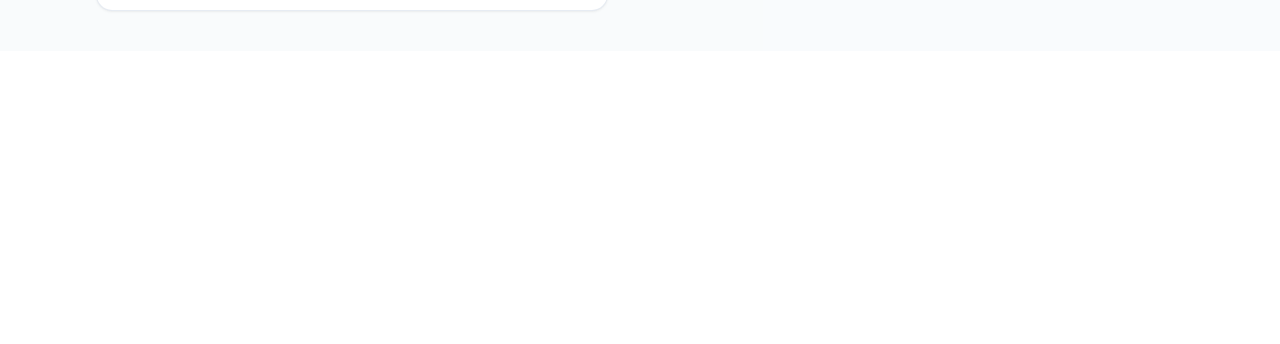
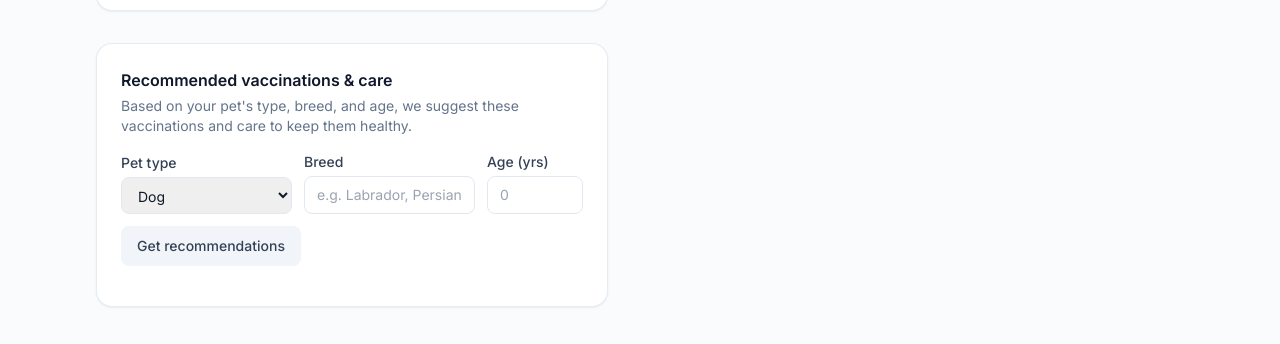
Before and after one commit to SatyamDevGenie/petsCare2025, a React (Vite) app in the folder frontend/: page /dashboard/book in a window 1280 px wide. Shown: the part 800-1144 px from the top of the page. Before the commit the page ends 851 px from the top, so only its background shows below. Built offline with nearby package versions, Linux system fonts and the light colour scheme; no server answers; sample sign-in values are in the browser's storage.

Commit message:
Recommendation using AI

```diff
--- a/frontend/src/api/ai.js
+++ b/frontend/src/api/ai.js
@@ -21,3 +21,17 @@ export async function summarizeVisitNotes(notes, getState) {
   const { data } = await api.post('/ai/summarize-notes', { notes }, config);
   return data?.data ?? { summary: '' };
 }
+
+/**
+ * Get vaccination & care recommendations for a pet (public).
+ * @param {string} petType - e.g. Dog, Cat, Bird, Other
+ * @param {number} age - Age in years (0–30)
+ * @param {string} [breed] - Optional breed (e.g. Labrador, Persian)
+ * @returns {Promise<{ recommendations: string }>}
+ */
+export async function getPetRecommendations(petType, age, breed = '') {
+  const body = { petType, age };
+  if (breed && String(breed).trim()) body.breed = String(breed).trim();
+  const { data } = await api.post('/ai/pet-recommendations', body);
+  return data?.data ?? { recommendations: '' };
+}
--- a/frontend/src/pages/petowner/BookAppointment.jsx
+++ b/frontend/src/pages/petowner/BookAppointment.jsx
@@ -5,6 +5,7 @@ import { toast } from 'react-toastify';
 import { bookAppointment } from '../../store/slices/appointmentSlice';
 import { getDoctors } from '../../store/slices/doctorSlice';
 import { clearAppointmentError } from '../../store/slices/appointmentSlice';
+import { getPetRecommendations } from '../../api/ai';
 import Input from '../../components/common/Input';
 import Button from '../../components/common/Button';
 import Card from '../../components/common/Card';
@@ -31,6 +32,11 @@ export default function BookAppointment() {
   const [selectedDate, setSelectedDate] = useState('');
   const [selectedTime, setSelectedTime] = useState('');
   const [query, setQuery] = useState('');
+  const [recPetType, setRecPetType] = useState('Dog');
+  const [recBreed, setRecBreed] = useState('');
+  const [recAge, setRecAge] = useState('');
+  const [recLoading, setRecLoading] = useState(false);
+  const [recResult, setRecResult] = useState('');
   const dispatch = useDispatch();
   const navigate = useNavigate();
   const { loading, error, actionSuccess } = useSelector((s) => s.appointments);
@@ -86,6 +92,25 @@ export default function BookAppointment() {
     if (!selectedDate || !selectedTime) return;
     const appointmentDate = new Date(`${selectedDate}T${selectedTime}:00`);
     dispatch(bookAppointment({ petName: petName.trim(), petBreed: petBreed.trim(), doctorId, appointmentDate, query: query || undefined }));
+  };
+
+  const handleGetRecommendations = async () => {
+    const ageNum = parseInt(recAge, 10);
+    if (Number.isNaN(ageNum) || ageNum < 0 || ageNum > 30) {
+      toast.error('Please enter a valid age (0–30 years).');
+      return;
+    }
+    setRecLoading(true);
+    setRecResult('');
+    try {
+      const { recommendations } = await getPetRecommendations(recPetType, ageNum, recBreed);
+      setRecResult(recommendations || 'No recommendations generated.');
+    } catch (err) {
+      const msg = err.response?.data?.message || err.message || 'Failed to load recommendations.';
+      toast.error(msg);
+    } finally {
+      setRecLoading(false);
+    }
   };
 
   return (
@@ -187,6 +212,59 @@ export default function BookAppointment() {
           </Button>
         </form>
       </Card>
+
+      <Card className="max-w-lg mt-8">
+        <h2 className="text-base font-semibold text-slate-900 mb-1">Recommended vaccinations & care</h2>
+        <p className="text-sm text-slate-500 mb-4">Based on your pet&apos;s type, breed, and age, we suggest these vaccinations and care to keep them healthy.</p>
+        <div className="space-y-3 mb-4">
+          <div className="flex flex-wrap gap-3 items-end">
+            <div className="flex-1 min-w-[120px]">
+              <label className="block text-sm font-medium text-slate-700 mb-1">Pet type</label>
+              <select
+                value={recPetType}
+                onChange={(e) => setRecPetType(e.target.value)}
+                className="w-full px-3 py-2 text-sm border border-slate-200 rounded-lg focus:ring-2 focus:ring-primary-500/20 focus:border-primary-500"
+              >
+                <option value="Dog">Dog</option>
+                <option value="Cat">Cat</option>
+                <option value="Bird">Bird</option>
+                <option value="Other">Other</option>
+              </select>
+            </div>
+            <div className="flex-1 min-w-[140px]">
+              <label className="block text-sm font-medium text-slate-700 mb-1">Breed</label>
+              <input
+                type="text"
+                value={recBreed}
+                onChange={(e) => setRecBreed(e.target.value)}
+                placeholder="e.g. Labrador, Persian"
+                className="w-full px-3 py-2 text-sm border border-slate-200 rounded-lg focus:ring-2 focus:ring-primary-500/20 focus:border-primary-500"
+              />
+            </div>
+            <div className="w-24">
+              <label className="block text-sm font-medium text-slate-700 mb-1">Age (yrs)</label>
+              <input
+                type="number"
+                min={0}
+                max={30}
+                value={recAge}
+                onChange={(e) => setRecAge(e.target.value)}
+                placeholder="0"
+                className="w-full px-3 py-2 text-sm border border-slate-200 rounded-lg focus:ring-2 focus:ring-primary-500/20 focus:border-primary-500"
+              />
+            </div>
+          </div>
+          <Button type="button" variant="secondary" onClick={handleGetRecommendations} loading={recLoading} disabled={recLoading}>
+            Get recommendations
+          </Button>
+        </div>
+        {recResult && (
+          <div className="p-4 rounded-lg bg-primary-50/50 border border-primary-100">
+            <p className="text-xs font-medium text-slate-500 uppercase tracking-wide mb-2">What we recommend for your pet</p>
+            <div className="text-sm text-slate-800 whitespace-pre-wrap">{recResult}</div>
+          </div>
+        )}
+      </Card>
     </div>
   );
 }
```
Also changed, not shown: 2 other files (tests, documents, lock files or other folders).
